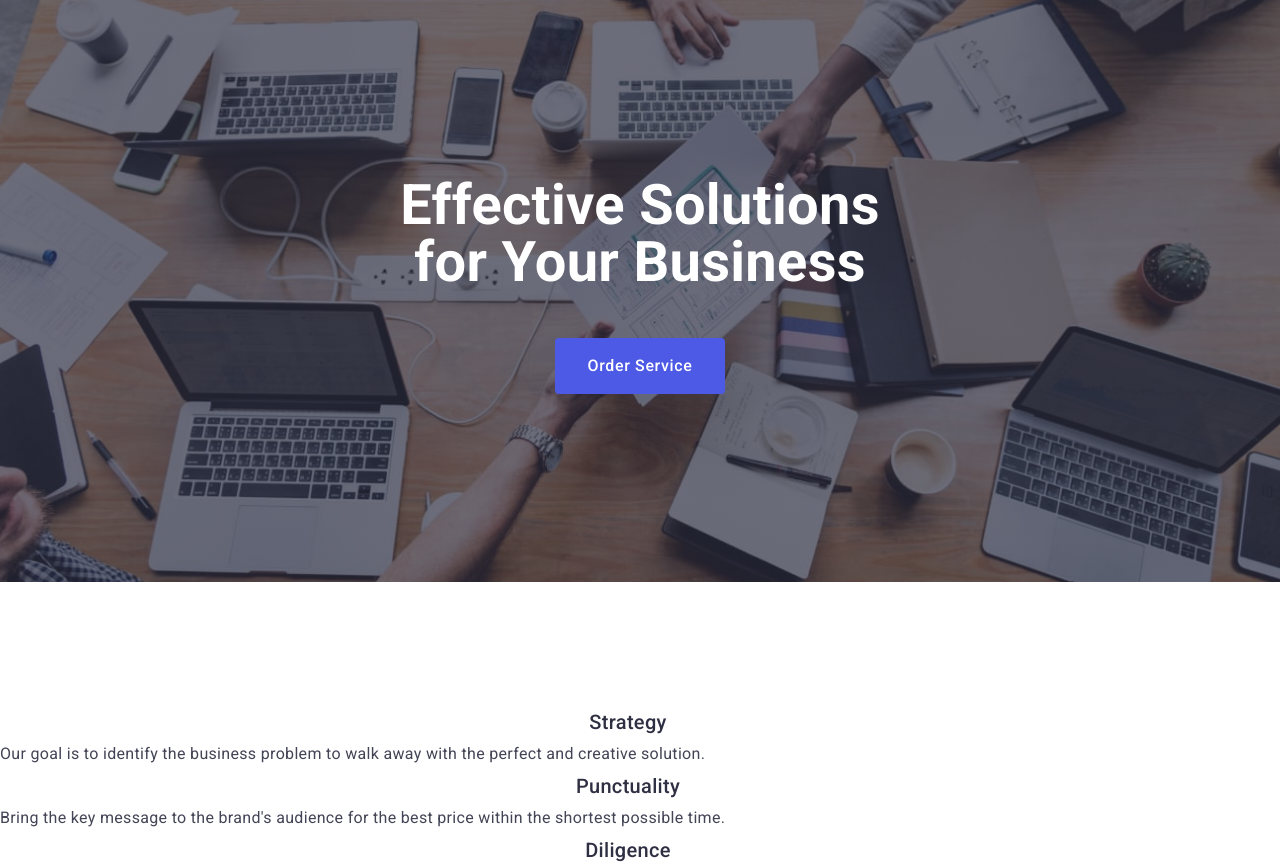
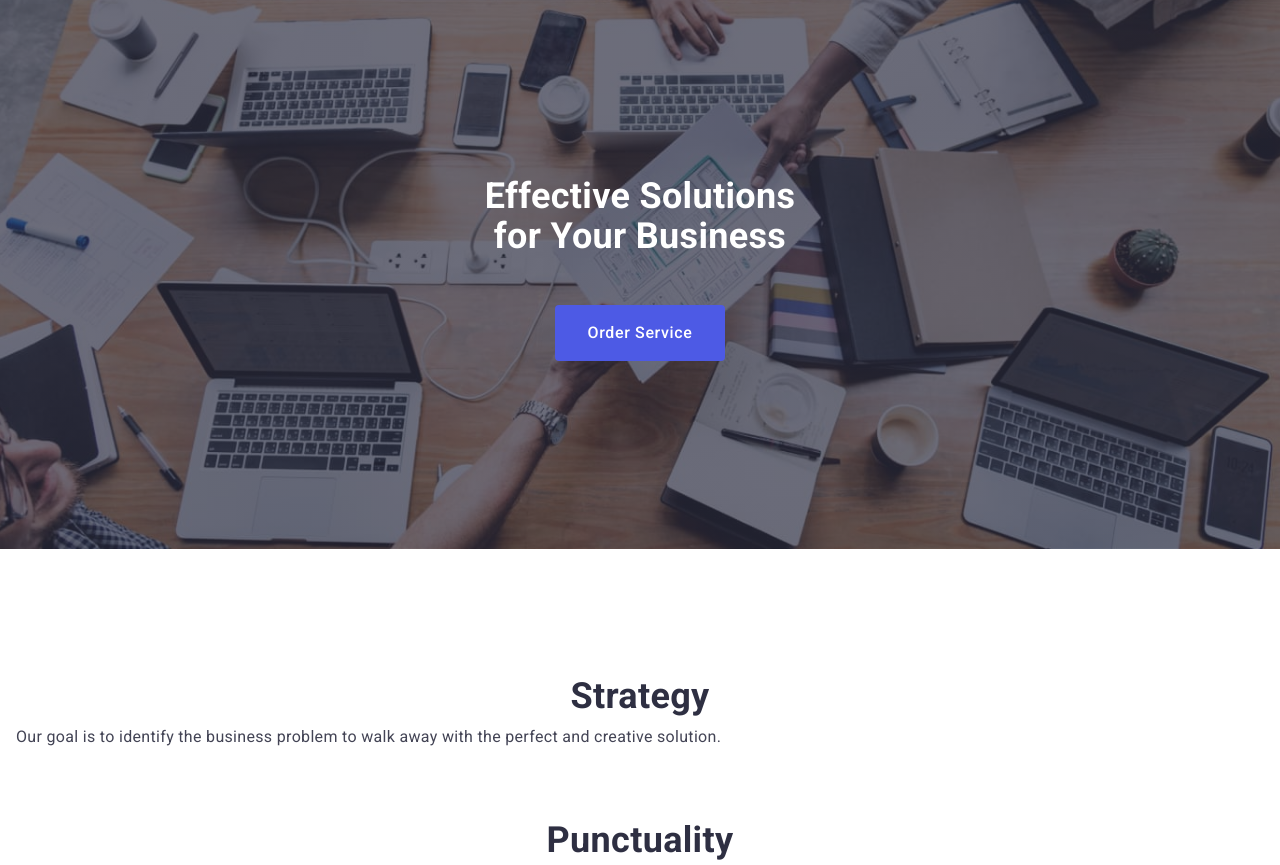
Before and after one commit to Volodya1989/goit-markup-hw-07, a plain HTML site: page index.html in a window 1280 px wide. Shown: the part 397-1262 px from the top of the page. Drawn offline with nearby package versions, Linux system fonts and the light colour scheme.

Commit message:
values section updated

```diff
--- a/css/style.css
+++ b/css/style.css
@@ -139,9 +139,12 @@ p {
 
 .sub-title,
 .prj-title {
-  font-weight: 500;
+  /* font-weight: 500;
   font-size: 20px;
-  line-height: 1.2;
+  line-height: 1.2; */
+  font-weight: 700;
+  font-size: 36px;
+  line-height: 1.11;
 }
 
 /* header section */
@@ -250,8 +253,10 @@ p {
 }
 
 .main-title {
-  font-size: 56px;
-  line-height: 1.01;
+  /* font-size: 56px;
+  line-height: 1.01; */
+  font-size: 36px;
+  line-height: 1.11;
   color: var(--bg-white-color);
   margin-top: 0;
   margin-bottom: var(--margin-48);
@@ -433,7 +438,7 @@ p {
   width: 264px;
   height: 112px;
 }
-.value-item:not(:last-child),
+/* .value-item:not(:last-child), */
 .about-item:not(:last-child),
 /* .team-member:not(:last-child), */
 .customer-item:not(:last-child),
@@ -441,11 +446,19 @@ p {
   margin-right: var(--margin-24);
 }
 
+.value-item{
+  display: block;
+  margin-left: 16px;
+  margin-right: 16px;
+}
+.value-item:not(:last-child){
+  margin-bottom: 72px;
+}
+
 
 /* .team-member:not(:last-child){
   margin-right: var(--margin-24);
 } */
-
 
 .footer-social:not(:last-child) {
   margin-right: 16px;
@@ -502,7 +515,7 @@ p {
   margin-left: auto;
   margin-right: auto;
 }
-.team-member:not(:last-child){
+.team-member:not(:last-child) {
   margin-bottom: 72px;
 }
 .svg-a {
```
